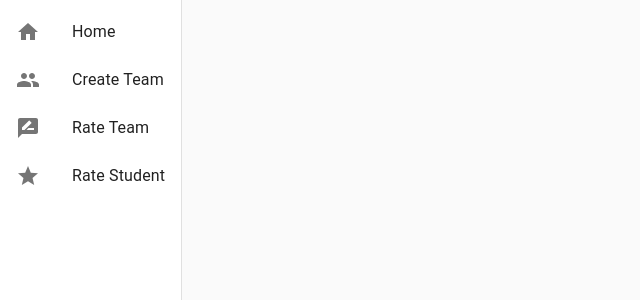
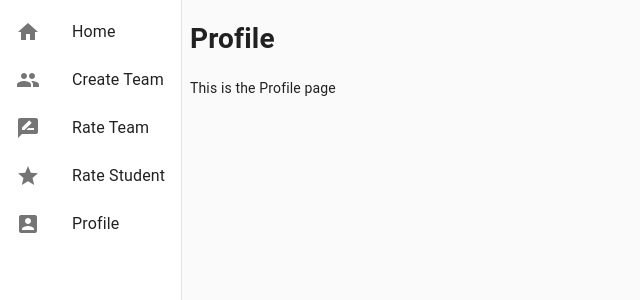
Before and after one commit to amyhua98/csc394-peer-review, a React (Create React App) app: page /Profile in a window 1280 px wide. Shown: the top 300 px of the page, without its empty margins (0-640 px from the left). Built offline with nearby package versions, Linux system fonts and the light colour scheme.

Commit message:
Created Profile Page

```diff
--- a/src/App.js
+++ b/src/App.js
@@ -4,6 +4,7 @@ import Home from "./Home";
 import CreateTeam from "./CreateTeam";
 import RateStudent from "./RateStudent";
 import RateTeam from "./RateTeam";
+import Profile from "./Profile";
 import { Route, Switch } from "react-router-dom";
 import Drawer from "./Drawer";
 import { makeStyles } from "@material-ui/core/styles";
@@ -38,6 +39,7 @@ export default function App() {
         <Route exact path="/Create-Team" render={props => <CreateTeam {...props} />} />
         <Route exact path="/Rate-Team" render={props => <RateTeam {...props} />} />
         <Route exact path="/Rate-Student" render={props => <RateStudent {...props} />} />
+        <Route exact path="/Profile" render={props => <Profile {...props} />} />
       </Switch>
     </div>
   );
--- a/src/Drawer.jsx
+++ b/src/Drawer.jsx
@@ -12,6 +12,7 @@ import HomeIcon from '@material-ui/icons/Home';
 import GroupIcon from '@material-ui/icons/Group';
 import RateReviewIcon from '@material-ui/icons/RateReview';
 import GradeIcon from '@material-ui/icons/Grade';
+import AccountBoxRoundedIcon from '@material-ui/icons/AccountBoxRounded';
 
 const useStyles = makeStyles({
   drawer: {
@@ -42,7 +43,13 @@ const Drawer = props => {
       text: "Rate Student",
       icon: <GradeIcon />,
       onClick: () => history.push("/Rate-Student")
+    },
+    {
+      text: "Profile",
+      icon: <AccountBoxRoundedIcon />,
+      onClick: () => history.push("/Profile")
     }
+
   ];
   return (
     <MUIDrawer variant="permanent" className={classes.drawer}>
--- /dev/null
+++ b/src/Profile.jsx
@@ -0,0 +1,7 @@
+import React from "react";
+
+const profile = props => {
+  return <div><h1>Profile</h1>This is the Profile page</div>;
+};
+
+export default profile;
```
